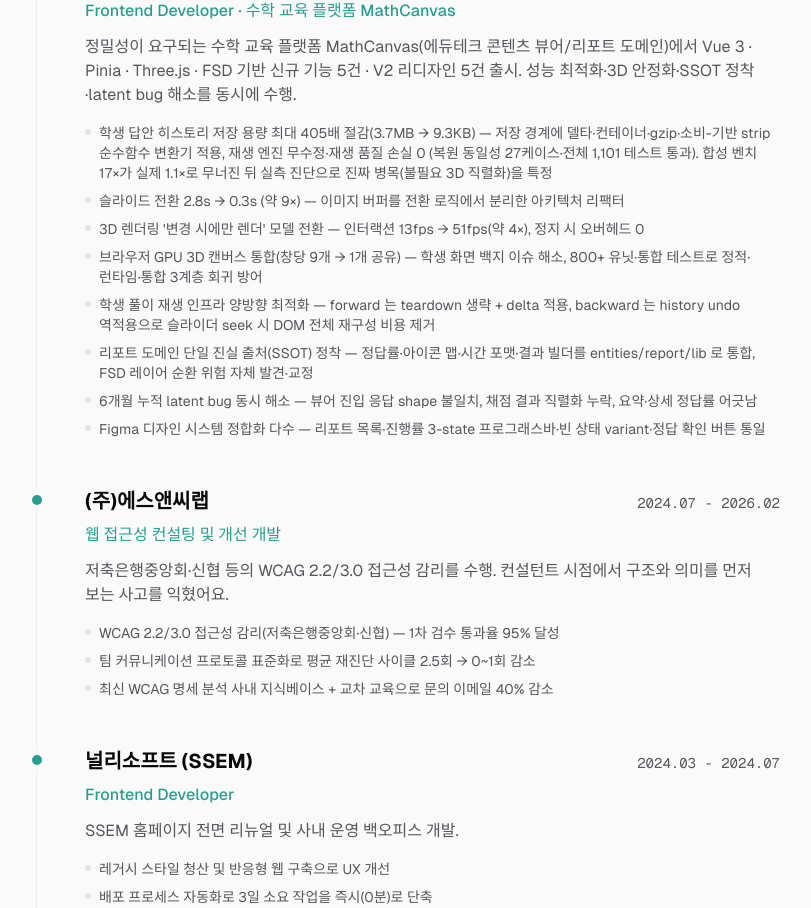
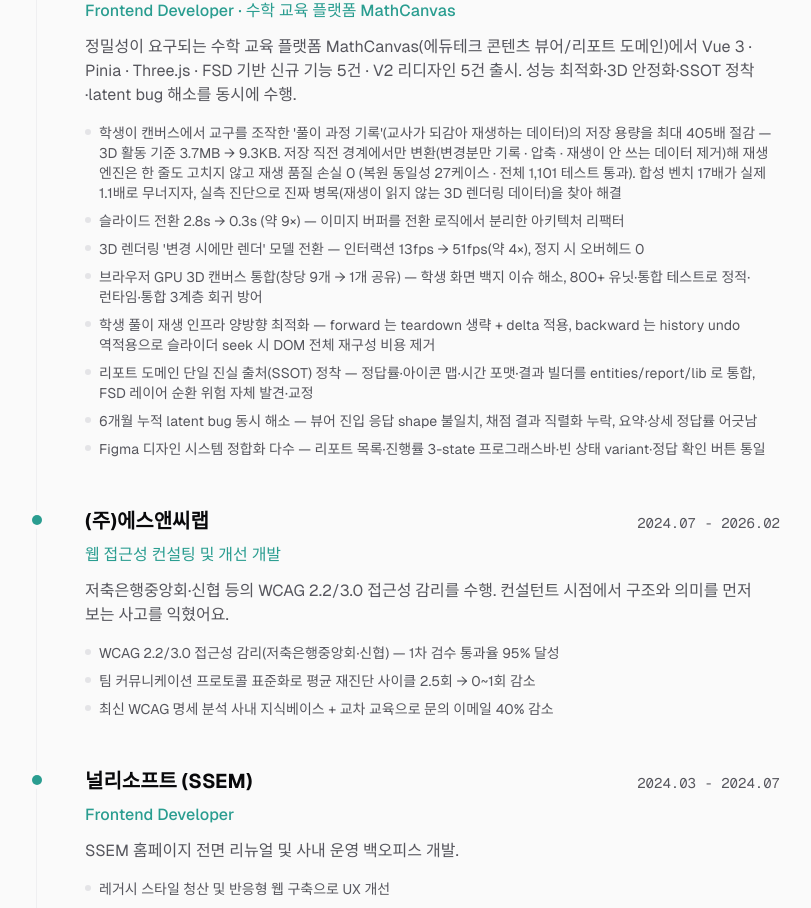
Before and after one commit to parksubeom/subeom.dev, a Next.js app: page /about in a window 1280 px wide. Shown: the part 1418-2326 px from the top of the page, without its empty margins (244-1055 px from the left). Built offline with nearby package versions, Linux system fonts and the light colour scheme; no server answers.

Commit message:
docs(about): 코드넛 히스토리 성과 문구를 이해 가능하게 풀어씀
'히스토리'가 뭔지 모르는 독자를 위해 '학생이 캔버스에서 교구를 조작한 풀이 과정 기록(교사가 재생하는 데이터)'으로 설명 보강

```diff
--- a/src/widgets/about/ui/about-page.tsx
+++ b/src/widgets/about/ui/about-page.tsx
@@ -53,7 +53,7 @@
     description:
       "정밀성이 요구되는 수학 교육 플랫폼 MathCanvas(에듀테크 콘텐츠 뷰어/리포트 도메인)에서 Vue 3 · Pinia · Three.js · FSD 기반 신규 기능 5건 · V2 리디자인 5건 출시. 성능 최적화·3D 안정화·SSOT 정착·latent bug 해소를 동시에 수행.",
     achievements: [
-      "학생 답안 히스토리 저장 용량 최대 405배 절감(3.7MB → 9.3KB) — 저장 경계에 델타·컨테이너·gzip·소비-기반 strip 순수함수 변환기 적용, 재생 엔진 무수정·재생 품질 손실 0 (복원 동일성 27케이스·전체 1,101 테스트 통과). 합성 벤치 17×가 실제 1.1×로 무너진 뒤 실측 진단으로 진짜 병목(불필요 3D 직렬화)을 특정",
+      "학생이 캔버스에서 교구를 조작한 '풀이 과정 기록'(교사가 되감아 재생하는 데이터)의 저장 용량을 최대 405배 절감 — 3D 활동 기준 3.7MB → 9.3KB. 저장 직전 경계에서만 변환(변경분만 기록 · 압축 · 재생이 안 쓰는 데이터 제거)해 재생 엔진은 한 줄도 고치지 않고 재생 품질 손실 0 (복원 동일성 27케이스 · 전체 1,101 테스트 통과). 합성 벤치 17배가 실제 1.1배로 무너지자, 실측 진단으로 진짜 병목(재생이 읽지 않는 3D 렌더링 데이터)을 찾아 해결",
       "슬라이드 전환 2.8s → 0.3s (약 9×) — 이미지 버퍼를 전환 로직에서 분리한 아키텍처 리팩터",
       "3D 렌더링 '변경 시에만 렌더' 모델 전환 — 인터랙션 13fps → 51fps(약 4×), 정지 시 오버헤드 0",
       "브라우저 GPU 3D 캔버스 통합(창당 9개 → 1개 공유) — 학생 화면 백지 이슈 해소, 800+ 유닛·통합 테스트로 정적·런타임·통합 3계층 회귀 방어",
```
